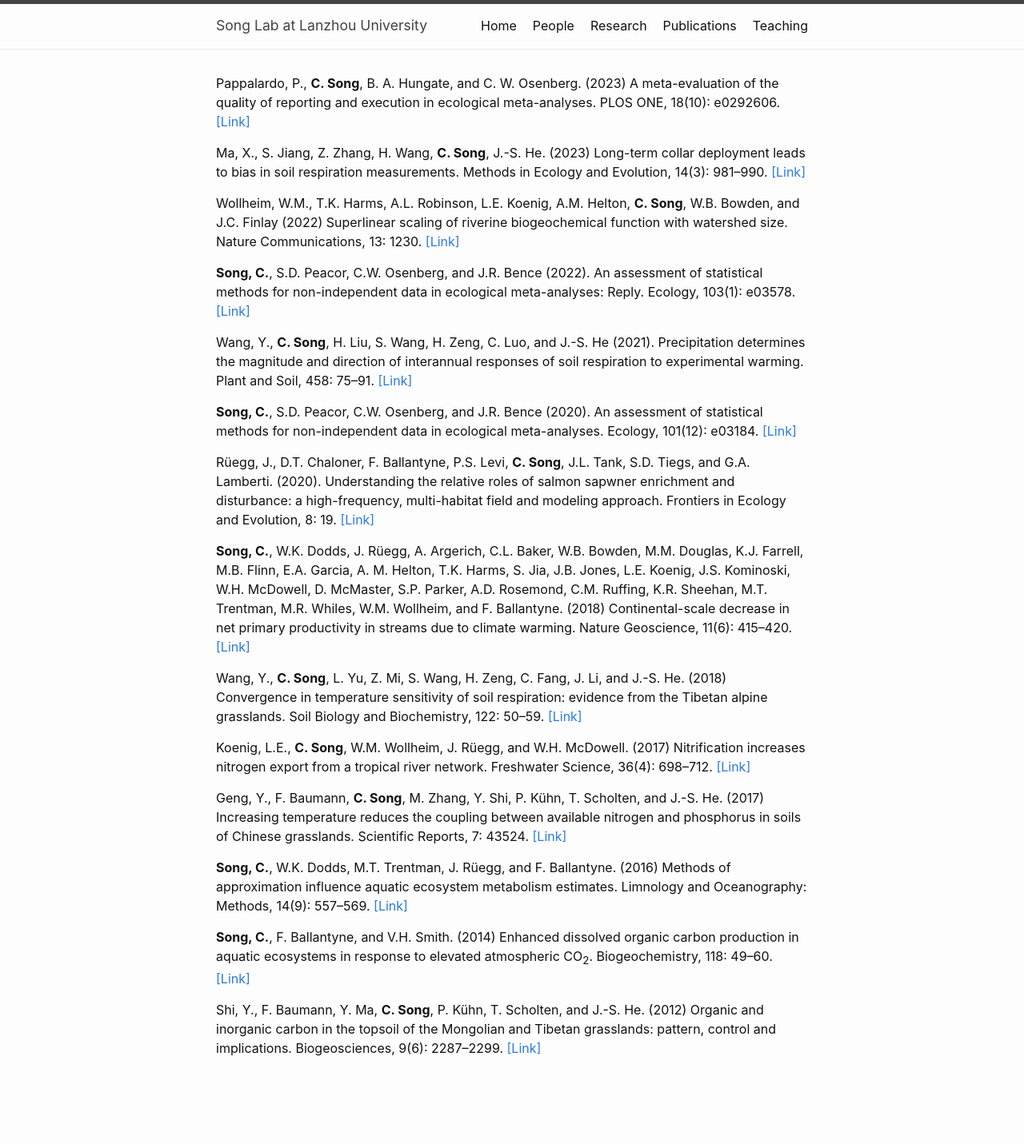
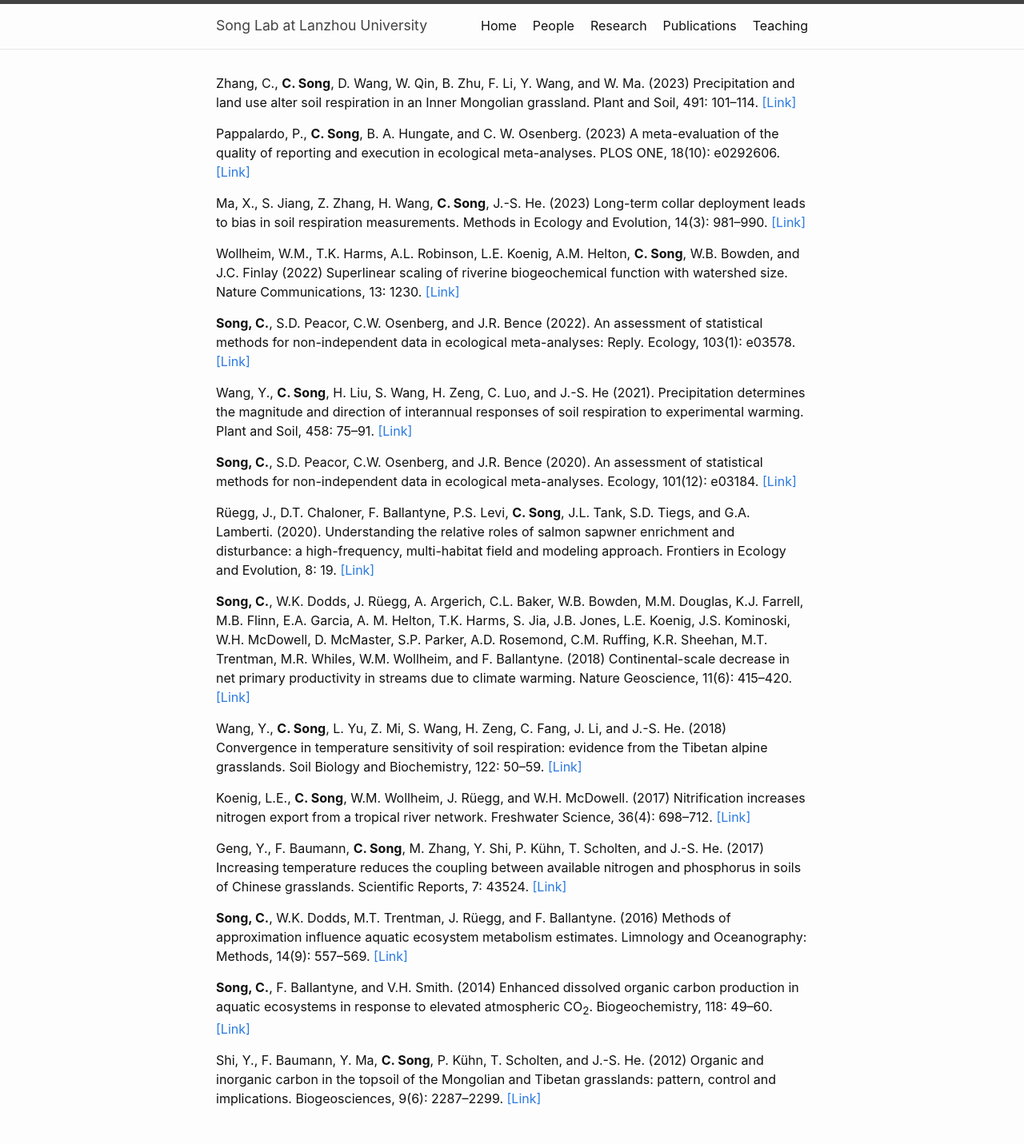
Before and after one commit to chaosonglab/chaosonglab.github.io, a Jekyll site: the page built from publications.md, in a window 1280 px wide. Shown: the whole page at 80% size. Built offline with Jekyll 4.4.1, drawn with Linux system fonts in a browser that asks for light colours; before the commit the page ends 1368 px from its top, so only the background shows below that.

Commit message:
Update publications.md

```diff
--- a/publications.md
+++ b/publications.md
@@ -3,6 +3,8 @@ layout: default
 title: Publications
 permalink: /publications/
 ---
+
+Zhang, C., **C. Song**, D. Wang, W. Qin, B. Zhu, F. Li, Y. Wang, and W. Ma. (2023) Precipitation and land use alter soil respiration in an Inner Mongolian grassland. Plant and Soil, 491: 101--114. [[Link]](https://link.springer.com/article/10.1007/s11104-022-05638-4)
 
 Pappalardo, P., **C. Song**, B. A. Hungate, and C. W. Osenberg. (2023) A meta-evaluation of the quality of reporting and execution in ecological meta-analyses. PLOS ONE, 18(10): e0292606. [[Link]](https://journals.plos.org/plosone/article?id=10.1371/journal.pone.0292606)
 
```
